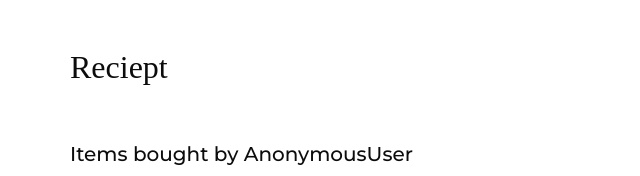
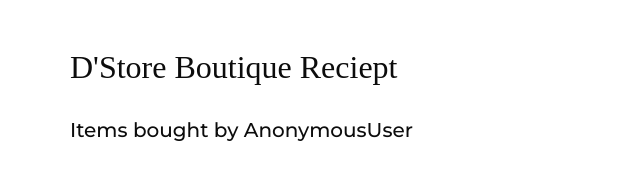
Before and after one commit to emeralddd123/ecommerce, a Django app: template templates/reciept.html in a window 1280 px wide. Shown: the part 91-267 px from the top of the page, without its empty margins (0-640 px from the left). Run offline with Django 4.2, Linux system fonts and the light colour scheme; the template is opened without the code that fills it, so the values that code supplies are empty; some libraries are stand-ins or nearby versions.

Commit message:
un neccesary styli ng

```diff
--- a/templates/reciept.html
+++ b/templates/reciept.html
@@ -5,15 +5,15 @@
 <div id="pt">
     <div class="container mt-5">
         <div class="">
-            <h2>Reciept</h2>
+            <h2>D'Store Boutique Reciept</h2>
             <br>
-            <br>
+
             <h5>Items bought by {{request.user}}</h5>
             <br>
-            <br>
+
             <p>order reference code: <b>{{order_ref_code}}</b></p>
             <br>
-            <br>
+
         </div>
 
         <table class="table table-dark">
```
